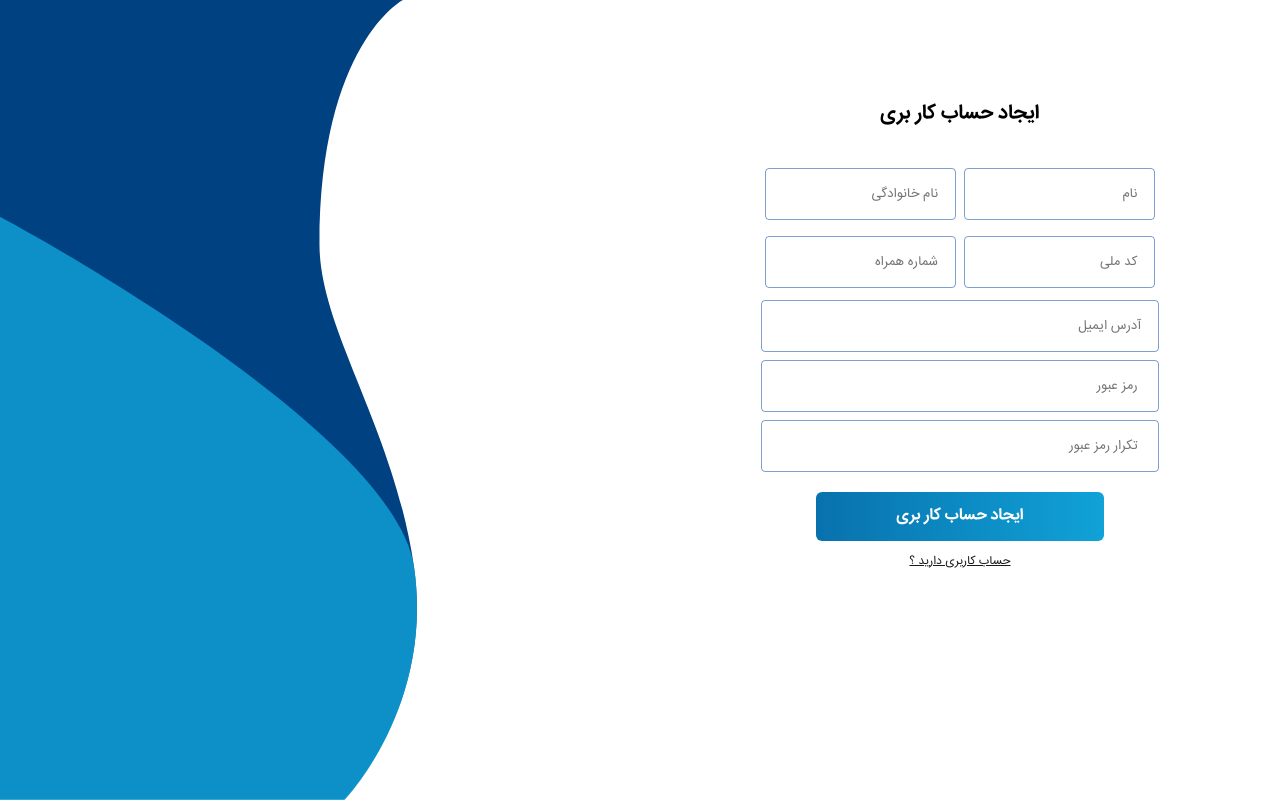
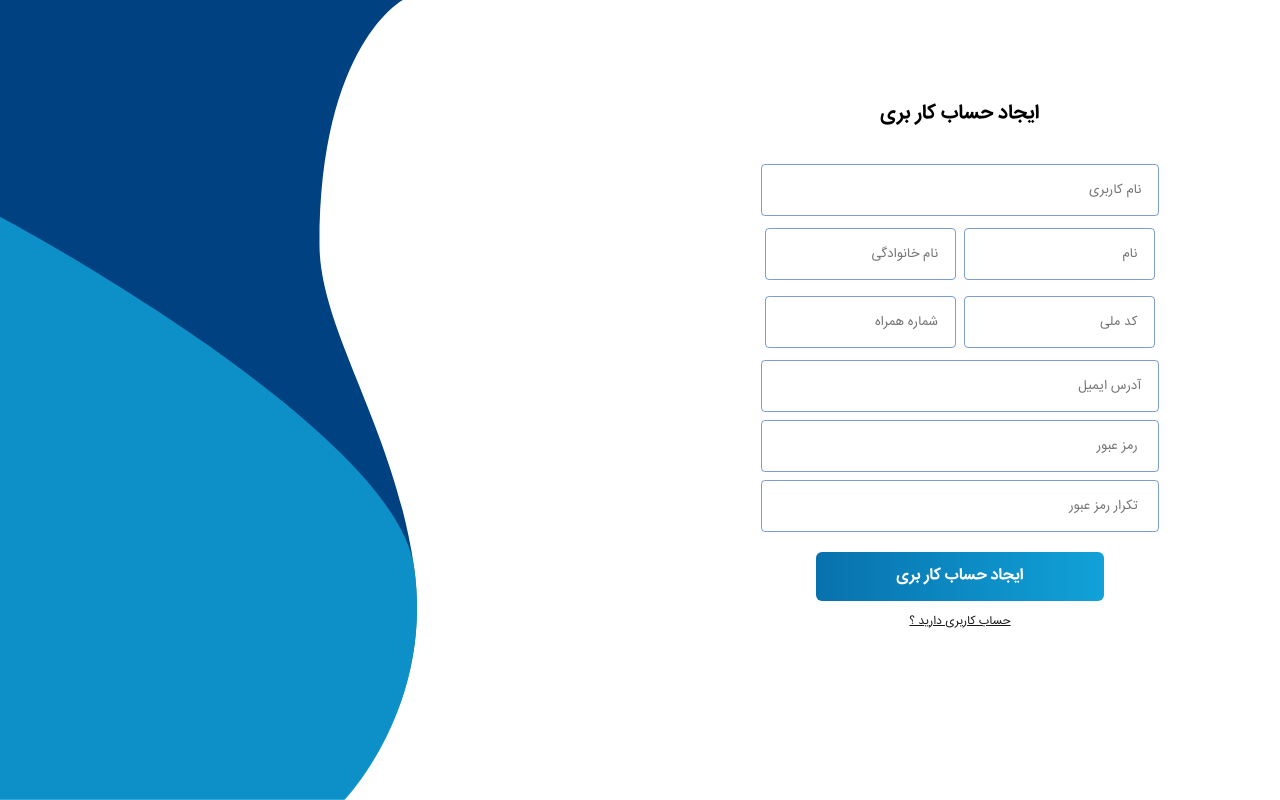
Before and after one commit to Momenane/PooyeshMomenaneFrontEnd2, a React (Create React App) app: page /signup in a window 1280 px wide. Built offline with nearby package versions, Linux system fonts and the light colour scheme.

Commit message:
add userName in regiester form

```diff
--- a/src/pages/Signup/SignForm.jsx
+++ b/src/pages/Signup/SignForm.jsx
@@ -17,6 +17,15 @@ const SignForm = (props) => {
     }}
     >
     <h2 style={{fontFamily:"IRANSans",fontWeight:"bold",marginBottom:30,fontSize:'20px'}}>  ایجاد حساب کار بری</h2>
+    <div className="col-md-8 col-sm-12  m-0 p-1">
+      <InputForm
+        onChange={props.onChange}
+        placeholder="نام کاربری"
+        name="signUserName"
+        value={props.signUserName}
+
+      />
+    </div>
     <div className="col-md-8 col-sm-12 m-0 p-1">
       <div className="d-flex justify-content-between ">
         <div className="col-6 p-1">
--- a/src/pages/Signup/index.jsx
+++ b/src/pages/Signup/index.jsx
@@ -13,6 +13,7 @@ export default (props) => {
   const [signZipCode,setSignZipCode] = useState("")
   const [signPhoneNumber, setSignPhoneNumber] = useState("")
   const [signEmail, setSignEmail] = useState("")
+  const [signUserName, setSignUserName] = useState("")
   const [signPassword, setSignPassword] = useState("")
   const [signRePassword, setSignRePassword] = useState("")
 
@@ -30,6 +31,8 @@ export default (props) => {
       setSignEmail(value);
     } else if (name === "signPassword") {
       setSignPassword(value);
+    }else if (name === "signUserName") {
+      setSignUserName(value);
     }else {
       setSignRePassword(value);
     }
@@ -48,6 +51,7 @@ export default (props) => {
   if(signPassword.trim() ===signRePassword.trim()){
     try {
       console.log('bodyData',bodyData);
+      console.log (auth.getToken())
       const data= await auth.register(bodyData);
        console.log(data)
       const log= await auth.login({username:signName,password:signPassword});
@@ -79,6 +83,7 @@ export default (props) => {
       <SignForm
       onSubmit={handleSubmit}
       signName={signName}
+      signUserName={signUserName}
       signLastname={signLastname}
       signZipCode={signZipCode}
       signPhoneNumber={signPhoneNumber}
```
